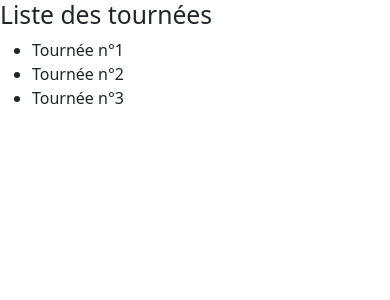
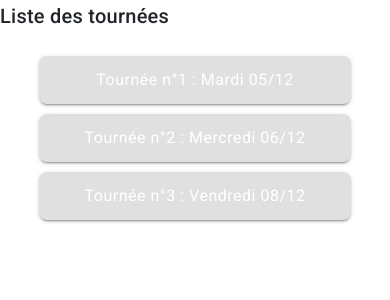
Before and after one commit to Morgoht/Snappies_frontend, an Angular app: page /deliveryRoundsPage in a window 390 px wide. Shown: the top 300 px of the page. Built offline with nearby package versions, Linux system fonts and the light colour scheme.

Commit message:
add angular material + html/css for deliveryRoundsPage (not finish)

```diff
--- a/angular.json
+++ b/angular.json
@@ -30,7 +30,7 @@
               "src/assets"
             ],
             "styles": [
-              "@angular/material/prebuilt-themes/indigo-pink.css",
+              "@angular/material/prebuilt-themes/pink-bluegrey.css",
               "src/styles.scss",
               "node_modules/bootstrap/dist/css/bootstrap.min.css"
             ],
@@ -97,7 +97,7 @@
               "src/assets"
             ],
             "styles": [
-              "@angular/material/prebuilt-themes/indigo-pink.css",
+              "@angular/material/prebuilt-themes/pink-bluegrey.css",
               "src/styles.scss",
               "node_modules/bootstrap/dist/css/bootstrap.min.css"
             ],
--- a/src/app/app.module.ts
+++ b/src/app/app.module.ts
@@ -21,7 +21,6 @@ import { BrowserAnimationsModule } from '@angular/platform-browser/animations';
       LoginModule,
       ReactiveFormsModule,
       BrowserAnimationsModule,
-
     ],
     providers: [],
     bootstrap: [AppComponent]
--- a/src/app/features/deliveryPage/deliveryPage.module.ts
+++ b/src/app/features/deliveryPage/deliveryPage.module.ts
@@ -5,6 +5,9 @@ import {FormsModule, ReactiveFormsModule} from "@angular/forms";
 import {SharedModule} from "../../shared/shared.module";
 import {RouterOutlet} from '@angular/router';
 import {DeliveryRoundsPageComponent} from "./views/delivery-rounds-page/delivery-rounds-page.component";
+import { MatButtonModule } from '@angular/material/button';
+import { MatCardModule } from '@angular/material/card';
+import { MatListModule } from '@angular/material/list';
 
 @NgModule({
   declarations: [
@@ -16,6 +19,9 @@ import {DeliveryRoundsPageComponent} from "./views/delivery-rounds-page/delivery
     FormsModule,
     ReactiveFormsModule,
     RouterOutlet,
+    MatButtonModule,
+    MatCardModule,
+    MatListModule,
   ]
 })
 export class DeliveryPageModule {
--- a/src/app/features/deliveryPage/views/delivery-rounds-page/delivery-rounds-page.component.html
+++ b/src/app/features/deliveryPage/views/delivery-rounds-page/delivery-rounds-page.component.html
@@ -1,7 +1,6 @@
 <h2>Liste des tournées</h2>
-<ul>
-  <li *ngFor="let deliveryRound of deliveryRounds" (click)="afficherDetailsTournee(deliveryRound)">
-    {{ deliveryRound }}
-  </li>
-</ul>
+<mat-action-list>
+  <mat-list-item *ngFor="let deliveryRound of deliveryRounds" (click)="afficherDetailsTournee(deliveryRound)"  class="mat-elevation-z2 custom-list-item" style="text-align: center;">
+    {{ deliveryRound }}</mat-list-item>
+</mat-action-list>
 <router-outlet></router-outlet>
--- a/src/app/features/deliveryPage/views/delivery-rounds-page/delivery-rounds-page.component.scss
+++ b/src/app/features/deliveryPage/views/delivery-rounds-page/delivery-rounds-page.component.scss
@@ -0,0 +1,13 @@
+/* Ajout de styles spécifiques aux écrans mobiles avec une media query */
+@media only screen and (max-width: 767px) {
+    .custom-list-item {
+        margin-bottom: 10px; /* Ajoute de l'espace en bas de chaque élément */
+        background-color: #e0e0e0; /* Couleur de fond personnalisée */
+        color: #333; /* Couleur du texte personnalisée */
+        border-radius: 8px; /* Ajoute un peu de bordure arrondie */
+        padding: 10px; /* Ajoute du rembourrage à l'intérieur du bouton */
+        width: 80%; /* Ajuster la largeur à 100% pour occuper la largeur disponible sur mobile */
+        margin-left: auto; /* Centrer l'élément */
+        margin-right: auto; /* Centrer l'élément */
+    }
+}
--- a/src/app/features/deliveryPage/views/delivery-rounds-page/delivery-rounds-page.component.ts
+++ b/src/app/features/deliveryPage/views/delivery-rounds-page/delivery-rounds-page.component.ts
@@ -6,7 +6,7 @@ import { Component } from '@angular/core';
   styleUrl: './delivery-rounds-page.component.scss'
 })
 export class DeliveryRoundsPageComponent {
-  deliveryRounds = ['Tournée n°1', 'Tournée n°2', 'Tournée n°3'];
+  deliveryRounds = ['Tournée n°1 : Mardi 05/12', 'Tournée n°2 : Mercredi 06/12', 'Tournée n°3 : Vendredi 08/12'];
 
   afficherDetailsTournee(tournee: string) {
     // Rediriger vers le composant des détails de la tournée avec la tournée sélectionnée
--- a/src/index.html
+++ b/src/index.html
@@ -11,7 +11,7 @@
     <link href="https://fonts.googleapis.com/css2?family=Roboto:wght@300;400;500&display=swap" rel="stylesheet">
     <link href="https://fonts.googleapis.com/icon?family=Material+Icons" rel="stylesheet">
 </head>
-<body>
+<body class="mat-typography">
 <app-root></app-root>
 </body>
 <script src="https://cdn.jsdelivr.net/npm/bootstrap@4.4.1/dist/js/bootstrap.min.js"
--- a/src/styles.scss
+++ b/src/styles.scss
@@ -9,3 +9,6 @@ body { margin: 0; font-family: Roboto, "Helvetica Neue", sans-serif; }
 
 html, body { height: 100%; }
 body { margin: 0; font-family: Roboto, "Helvetica Neue", sans-serif; }
+
+html, body { height: 100%; }
+body { margin: 0; font-family: Roboto, "Helvetica Neue", sans-serif; }
```
Also changed, not shown: package.json (line endings or trailing spaces).
